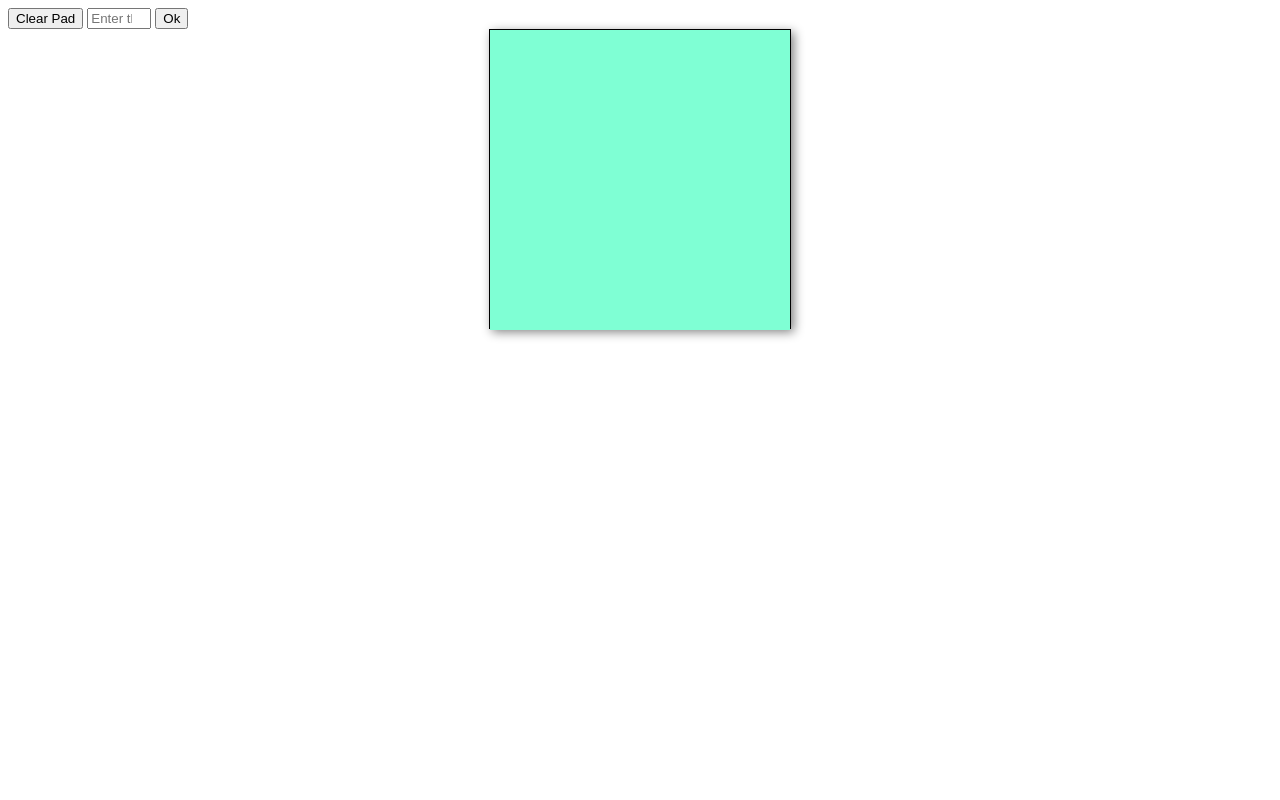
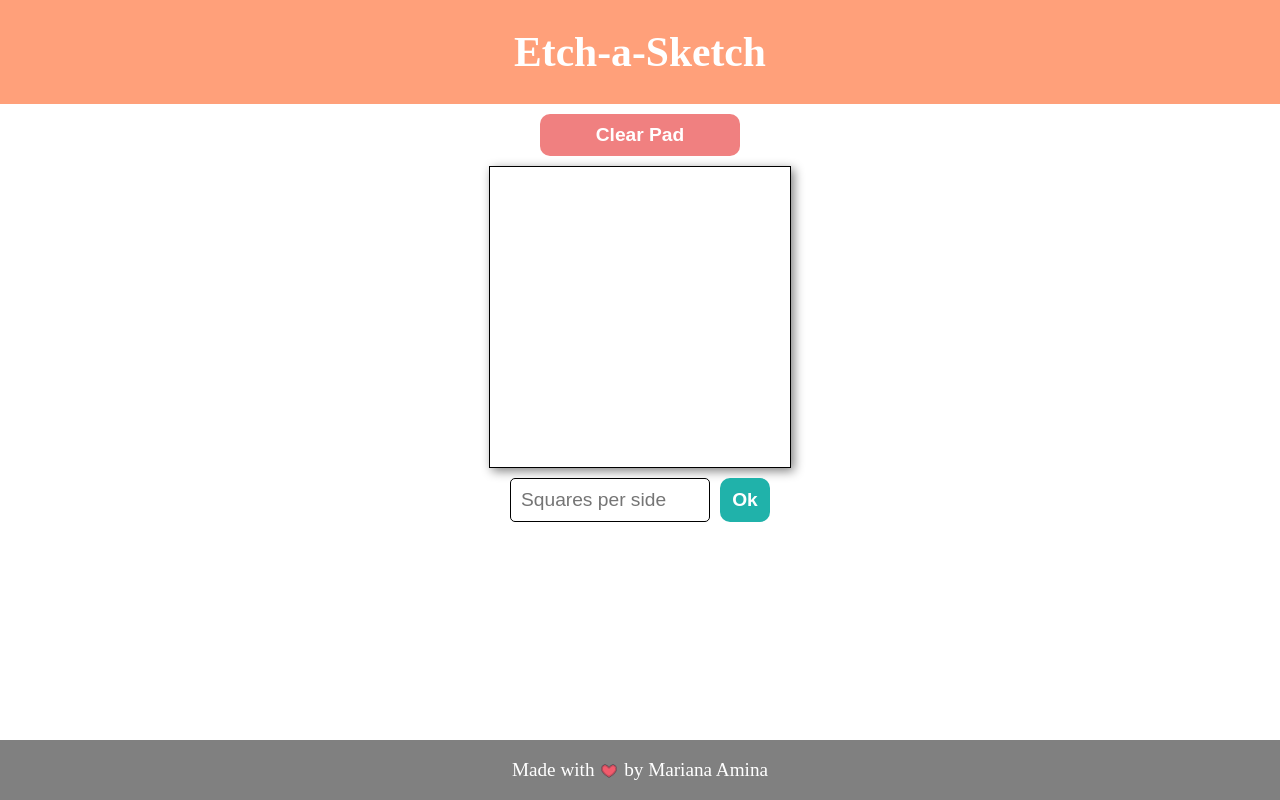
Before and after one commit to amina-mari/etch-a-sketch, a plain HTML site: page index.html in a window 1280 px wide. Drawn offline with Linux system fonts and the light colour scheme.

Commit message:
Style the page

```diff
--- a/index.html
+++ b/index.html
@@ -8,10 +8,18 @@
     <link rel="stylesheet" href="styles/main.css">
 </head>
 <body>
+    <header class="header">
+        <h1 class="header__title">Etch-a-Sketch</h1>
+    </header>
     <button class="button-clear">Clear Pad</button>
-    <input class="input-pixels" type="number" min="1" max="100" placeholder="Enter the number of squares">
-    <button class="button-pixels">Ok</button>
     <div class="container"></div>
+    <div class="div-input">
+        <input class="input-pixels" type="number" min="1" max="100" placeholder="Squares per side">
+        <button class="button-pixels">Ok</button>
+    </div>
+    <footer class="footer">
+        <p>Made with <img src="images/icons8-heart-100.png" alt=""> by Mariana Amina</p>
+    </footer>
     <script src="scripts/main.js"></script>
 </body>
 </html>
--- a/styles/main.css
+++ b/styles/main.css
@@ -2,18 +2,106 @@
     box-sizing: border-box;
 }
 
+body {
+    margin: 0;
+    padding: 0;
+}
+
+.header {
+    display: flex;
+    justify-content: center;
+    background-color: lightsalmon;
+    color: white;
+    font-size: 1.3rem;
+    margin-bottom: 10px;
+}
+
+.button-clear {
+    display: block;
+    margin: auto;
+    margin-bottom: 10px;
+    color: white;
+    background-color: lightcoral;
+    width: 200px;
+    padding: 10px;
+    font-weight: bold;
+    font-size: 1.2rem;
+    border-radius: 10px;
+    border: none;
+    outline: none;
+}
+
+.button-clear:hover {
+    cursor: pointer;
+}
+
 .container {
     width: 302px;
-    height: 300px;
+    height: 302px;
     margin: auto;
+    margin-bottom: 10px;
     display: flex;
     justify-content: center;
     align-items: center;
     flex-wrap: wrap;
-    border: 1px solid black;
+    border: 1px solid rgb(0, 0, 0);
+    background-color: white;
     box-shadow: 3px 3px 10px gray;
 }
 
 .container div {
-    background-color: rgb(127, 255, 212);
+    background-color: rgb(255, 255, 255);
 }
+
+.div-input {
+    display: flex;
+    justify-content: center;
+}
+
+.input-pixels {
+    padding: 10px;
+    width: 200px;
+    border-radius: 5px;
+    border: 1px solid black;
+    font-size: 1.2rem;
+    margin-right: 10px;
+}
+
+.button-pixels {
+    padding: 10px;
+    border-radius: 10px;
+    border: none;
+    outline: none;
+    width: 50px;
+    font-weight: bold;
+    font-size: 1.2rem;
+    background-color: lightseagreen;
+    color: white;
+}
+
+.button-pixels:hover {
+    cursor: pointer;
+}
+
+.footer {
+    position: fixed;
+    display: flex;
+    justify-content: center;
+    align-items: center;
+    bottom: 0;
+    width: 100%;
+    height: 60px;
+    background-color: gray;
+}
+
+.footer p {
+    display: inline;
+    margin: 0;
+    font-size: 1.2rem;
+    color: white;
+}
+
+.footer img {
+    width: 20px;
+    vertical-align: sub;
+}
```
Also changed, not shown: images/icons8-heart-100.png (added).
